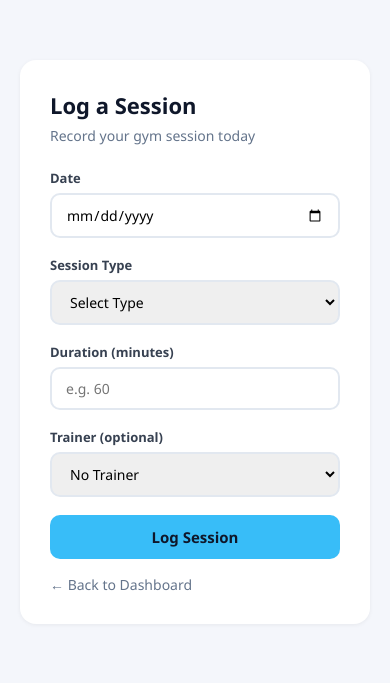
After one commit to zaidchemrar/gym-app, a Flask app: page /member-add-session in a window 390 px wide. The commit adds this page. Shown: the top 683 px of the page. Run offline with Flask 3, Linux system fonts and the light colour scheme; the visitor is signed in with stand-in values (Sample User, id 1); data that the repository does not hold is empty.

Commit message:
add member login portal, sessions chart, CSV export, auto payments, password change, responsive design

```diff
--- a/app.py
+++ b/app.py
@@ -1,4 +1,4 @@
-from flask import Flask, render_template, request, redirect, url_for, flash, session
+from flask import Flask, render_template, request, redirect, url_for, flash, session, g
 import pymysql
 import bcrypt
 import csv
@@ -21,6 +21,14 @@ def login_required(f):
     def decorated(*args, **kwargs):
         if 'user' not in session:
             return redirect(url_for('login'))
+        return f(*args, **kwargs)
+    return decorated
+
+def member_login_required(f):
+    @wraps(f)
+    def decorated(*args, **kwargs):
+        if 'member_id' not in session:
+            return redirect(url_for('member_login'))
         return f(*args, **kwargs)
     return decorated
 
@@ -528,5 +536,137 @@ def settings():
         flash('Password changed successfully!', 'success')
         return redirect(url_for('settings'))
     return render_template('settings.html')
+@app.route('/member-login', methods=['GET', 'POST'])
+def member_login():
+    if 'member_id' in session:
+        return redirect(url_for('member_dashboard'))
+    if request.method == 'POST':
+        email = request.form['email'].strip()
+        password = request.form['password']
+        db = get_db()
+        cursor = db.cursor()
+        cursor.execute("SELECT id, first_name, password FROM members WHERE email = %s", (email,))
+        member = cursor.fetchone()
+        db.close()
+        if member and member['password'] == password:
+            session['member_id'] = member['id']
+            session['member_name'] = member['first_name']
+            flash('Welcome back, ' + member['first_name'] + '!', 'success')
+            return redirect(url_for('member_dashboard'))
+        flash('Invalid email or password.', 'error')
+    return render_template('member_login.html')
+@app.route('/member-logout')
+def member_logout():
+    session.pop('member_id', None)
+    session.pop('member_name', None)
+    return redirect(url_for('member_login'))
+
+@app.route('/member-dashboard')
+@member_login_required
+def member_dashboard():
+    member_id = session['member_id']
+    db = get_db()
+    cursor = db.cursor()
+
+    cursor.execute("SELECT * FROM members WHERE id = %s", (member_id,))
+    member = cursor.fetchone()
+
+    cursor.execute("""
+        SELECT * FROM payments
+        WHERE member_id = %s
+        AND MONTH(payment_month) = MONTH(CURDATE())
+        AND YEAR(payment_month) = YEAR(CURDATE())
+    """, (member_id,))
+    payment = cursor.fetchone()
+
+    cursor.execute("""
+        SELECT s.*, CONCAT(t.first_name, ' ', t.last_name) AS trainer_name
+        FROM sessions s
+        LEFT JOIN trainers t ON s.trainer_id = t.id
+        WHERE s.member_id = %s
+        ORDER BY s.session_date DESC
+        LIMIT 10
+    """, (member_id,))
+    sessions = cursor.fetchall()
+
+    cursor.execute("""
+        SELECT COUNT(*) AS total_sessions,
+               COALESCE(SUM(duration_minutes), 0) AS total_minutes
+        FROM sessions
+        WHERE member_id = %s
+        AND MONTH(session_date) = MONTH(CURDATE())
+        AND YEAR(session_date) = YEAR(CURDATE())
+    """, (member_id,))
+    monthly = cursor.fetchone()
+
+    cursor.execute("""
+        SELECT DATE_FORMAT(session_date, '%%b %%Y') AS month_label,
+               COUNT(*) AS total
+        FROM sessions
+        WHERE member_id = %s
+        AND session_date >= DATE_SUB(CURDATE(), INTERVAL 6 MONTH)
+        GROUP BY DATE_FORMAT(session_date, '%%b %%Y'),
+                 DATE_FORMAT(session_date, '%%Y-%%m')
+        ORDER BY DATE_FORMAT(session_date, '%%Y-%%m')
+    """, (member_id,))
+    chart_data = cursor.fetchall()
+    db.close()
+
+    chart_labels = [row['month_label'] for row in chart_data]
+    chart_values = [row['total'] for row in chart_data]
+
+    return render_template('member_dashboard.html',
+        member=member,
+        payment=payment,
+        sessions=sessions,
+        monthly=monthly,
+        chart_labels=chart_labels,
+        chart_values=chart_values
+    )
+
+@app.route('/member-add-session', methods=['GET', 'POST'])
+@member_login_required
+def member_add_session():
+    member_id = session['member_id']
+    db = get_db()
+    cursor = db.cursor()
+    if request.method == 'POST':
+        session_date = request.form['session_date']
+        session_type = request.form['session_type']
+        duration_minutes = request.form['duration_minutes']
+        trainer_id = request.form['trainer_id'] or None
+        cursor.execute(
+            "INSERT INTO sessions (member_id, session_date, session_type, duration_minutes, trainer_id) VALUES (%s, %s, %s, %s, %s)",
+            (member_id, session_date, session_type, duration_minutes, trainer_id)
+        )
+        db.commit()
+        db.close()
+        flash('Session logged!', 'success')
+        return redirect(url_for('member_dashboard'))
+    cursor.execute("SELECT * FROM trainers")
+    trainers = cursor.fetchall()
+    db.close()
+    return render_template('member_add_session.html', trainers=trainers)
+
+@app.route('/set_member_password/<int:member_id>', methods=['GET', 'POST'])
+@login_required
+def set_member_password(member_id):
+    db = get_db()
+    cursor = db.cursor()
+    if request.method == 'POST':
+        password = request.form['password'].strip()
+        if len(password) < 6:
+            flash('Password must be at least 6 characters.', 'error')
+            return redirect(url_for('set_member_password', member_id=member_id))
+        cursor.execute("UPDATE members SET password = %s WHERE id = %s", (password, member_id))
+        db.commit()
+        db.close()
+        flash('Member password set successfully!', 'success')
+        return redirect(url_for('members'))
+    cursor.execute("SELECT * FROM members WHERE id = %s", (member_id,))
+    member = cursor.fetchone()
+    db.close()
+    return render_template('set_member_password.html', member=member)
+
 if __name__ == '__main__':
     app.run(debug=True)
--- /dev/null
+++ b/templates/member_add_session.html
@@ -0,0 +1,59 @@
+<!DOCTYPE html>
+<html lang="en">
+<head>
+  <meta charset="UTF-8" />
+  <title>Log Session — GymPro</title>
+  <style>
+    * { margin: 0; padding: 0; box-sizing: border-box; font-family: 'Segoe UI', sans-serif; }
+    body { background: #f4f6fb; display: flex; justify-content: center; padding: 60px 20px; }
+    .card { background: white; padding: 30px; border-radius: 16px; width: 440px; box-shadow: 0 1px 4px rgba(0,0,0,0.06); }
+    h1 { font-size: 22px; color: #0f172a; margin-bottom: 6px; }
+    p { color: #64748b; font-size: 14px; margin-bottom: 24px; }
+    .form-group { margin-bottom: 18px; }
+    .form-group label { display: block; font-size: 13px; font-weight: 600; color: #374151; margin-bottom: 6px; }
+    .form-group input, .form-group select { width: 100%; padding: 10px 14px; border: 2px solid #e2e8f0; border-radius: 10px; font-size: 14px; }
+    .form-group input:focus, .form-group select:focus { outline: none; border-color: #38bdf8; }
+    button { width: 100%; padding: 12px; background: #38bdf8; color: #0f172a; border: none; border-radius: 10px; font-size: 15px; font-weight: 700; cursor: pointer; }
+    button:hover { background: #0ea5e9; color: white; }
+    .back { display: block; margin-top: 16px; color: #64748b; font-size: 14px; text-decoration: none; }
+  </style>
+</head>
+<body>
+  <div class="card">
+    <h1>Log a Session</h1>
+    <p>Record your gym session today</p>
+    <form method="POST">
+      <div class="form-group">
+        <label>Date</label>
+        <input type="date" name="session_date" required />
+      </div>
+      <div class="form-group">
+        <label>Session Type</label>
+        <select name="session_type" required>
+          <option value="">Select Type</option>
+          <option value="Weights">Weights</option>
+          <option value="Cardio">Cardio</option>
+          <option value="CrossFit">CrossFit</option>
+          <option value="Swimming">Swimming</option>
+          <option value="Yoga">Yoga</option>
+        </select>
+      </div>
+      <div class="form-group">
+        <label>Duration (minutes)</label>
+        <input type="number" name="duration_minutes" placeholder="e.g. 60" min="1" required />
+      </div>
+      <div class="form-group">
+        <label>Trainer (optional)</label>
+        <select name="trainer_id">
+          <option value="">No Trainer</option>
+          {% for trainer in trainers %}
+          <option value="{{ trainer.id }}">{{ trainer.first_name }} {{ trainer.last_name }}</option>
+          {% endfor %}
+        </select>
+      </div>
+      <button type="submit">Log Session</button>
+    </form>
+    <a href="/member-dashboard" class="back">← Back to Dashboard</a>
+  </div>
+</body>
+</html>
--- a/templates/members.html
+++ b/templates/members.html
@@ -27,6 +27,7 @@
       <td>{{ member.phone }}</td>
       <td>{{ member.join_date }}</td>
       <td>
+        <a href="/set_member_password/{{ member.id }}" class="btn" style="background:#f1f5f9; color:#0f172a; padding:6px 12px; font-size:12px; margin-right:6px;">🔑 Password</a>
         <a href="/edit_member/{{ member.id }}" class="btn btn-success" style="padding:6px 12px; font-size:12px; margin-right:6px;">Edit</a>
         <form method="POST" action="/delete_member/{{ member.id }}" style="display:inline;">
           <button class="btn btn-danger" style="padding:6px 12px; font-size:12px;" onclick="return confirm('Delete this member?')">Delete</button>
```
Also changed, not shown: templates/member_dashboard.html (added, +136 -0 lines), templates/member_login.html (added, +53 -0 lines), templates/set_member_password.html (added, +22 -0 lines), 1 other file.
